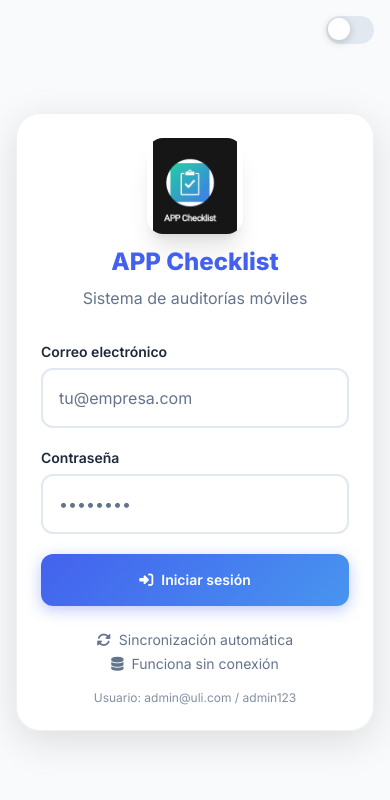
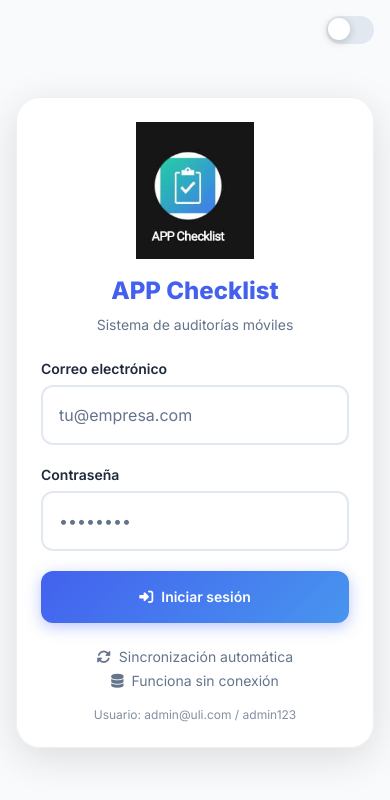
Before and after one commit to duranmtzf-hue/app_checklist_uli, a React (Vite) app in the folder frontend/: page /login in a window 390 px wide. Shown: the top 800 px of the page. Built offline with nearby package versions, Linux system fonts and the light colour scheme; no server answers.

Commit message:
Login: logo responsivo y mejor uso del espacio en mÃ³vil y tablet
Co-authored-by: Cursor <cursoragent@cursor.com>

```diff
--- a/frontend/src/pages/Login.jsx
+++ b/frontend/src/pages/Login.jsx
@@ -34,8 +34,8 @@ export default function Login() {
 
   return (
     <div
-      className="min-h-dvh flex flex-col justify-center px-4 sm:px-6 md:px-8 py-8 transition-colors duration-300"
-      style={{ background: 'var(--bg)', paddingTop: 'max(2rem, env(safe-area-inset-top))' }}
+      className="min-h-dvh flex flex-col justify-center items-stretch px-4 sm:px-6 md:px-8 py-6 sm:py-8 transition-colors duration-300"
+      style={{ background: 'var(--bg)', paddingTop: 'max(2rem, env(safe-area-inset-top))', paddingBottom: 'max(2rem, env(safe-area-inset-bottom))' }}
     >
       <div className="fixed top-4 right-4 z-10 flex items-center gap-2">
         {isInstallable && !isInstalled && (
@@ -52,7 +52,7 @@ export default function Login() {
         <button type="button" onClick={toggleDark} className="toggle-dark" title={dark ? 'Modo claro' : 'Modo oscuro'} />
       </div>
       <div
-        className="w-full max-w-md mx-auto rounded-[24px] p-6 sm:p-8 animate-scale-in"
+        className="w-full max-w-md md:max-w-lg mx-auto rounded-[24px] p-6 sm:p-8 md:p-10 animate-scale-in flex flex-col"
         style={{
           background: 'var(--header-bg)',
           backdropFilter: 'blur(20px)',
@@ -60,16 +60,21 @@ export default function Login() {
           border: '1px solid var(--header-border)',
         }}
       >
-        <div className="text-center mb-8">
-          <div className="flex flex-col items-center gap-3 mb-2">
-            <img
-              src="/logo.png"
-              alt="APP Checklist"
-              className="w-24 h-24 sm:w-28 sm:h-28 rounded-2xl object-contain shadow-xl"
-            />
-            <span className="text-2xl font-extrabold text-[var(--primary)]">APP Checklist</span>
+        <div className="text-center mb-6 sm:mb-8 flex-shrink-0">
+          <div className="flex flex-col items-center gap-4 mb-2">
+            <div
+              className="w-[min(160px,35vw)] h-[min(160px,35vw)] min-w-[100px] min-h-[100px] flex items-center justify-center"
+              aria-hidden
+            >
+              <img
+                src="/logo.png"
+                alt="APP Checklist"
+                className="w-full h-full object-contain object-center"
+              />
+            </div>
+            <span className="text-2xl sm:text-3xl font-extrabold text-[var(--primary)]">APP Checklist</span>
           </div>
-          <p className="text-[var(--text-muted)]">Sistema de auditorías móviles</p>
+          <p className="text-[var(--text-muted)] text-sm sm:text-base">Sistema de auditorías móviles</p>
         </div>
 
         <form onSubmit={handleSubmit} className="space-y-5">
```
